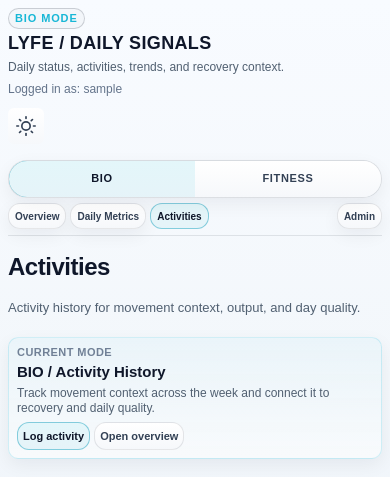
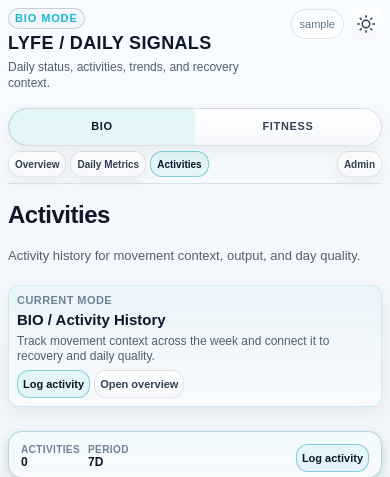
Before and after one commit to MartinParf/lyfeapp, a Django app: page /bio/activities/ in a window 390 px wide. Shown: the top 477 px of the page. Run offline with Django 5.2, Linux system fonts and the light colour scheme; the visitor is signed in with stand-in values (Sample User, id 1); data that the repository does not hold is empty; some libraries are stand-ins or nearby versions.

Commit message:
fixed theme icon

```diff
--- a/core/static/core/css/app.css
+++ b/core/static/core/css/app.css
@@ -111,10 +111,15 @@ body.mode-fitness {
     color: var(--text);
     background: var(--panel-3);
 }
-
+.theme-toggle {
+    width: 32px;
+    height: 32px;
+    padding: 0;
+    flex: 0 0 32px;
+}
 .theme-toggle svg {
-    width: 20px;
-    height: 20px;
+    width: 18px;
+    height: 18px;
 }
 
 /* Logika skrývání ikon podle režimu */
@@ -251,7 +256,26 @@ td {
     gap: 10px;
     margin-bottom: 6px;
 }
-
+.app-utility {
+    display: inline-flex;
+    align-items: center;
+    justify-content: flex-end;
+    gap: 8px;
+    align-self: start;
+    white-space: nowrap;
+}
+.app-user-chip {
+    display: inline-flex;
+    align-items: center;
+    min-height: 30px;
+    padding: 0 10px;
+    border: 1px solid var(--line);
+    border-radius: 999px;
+    background: linear-gradient(180deg, var(--panel-2) 0%, var(--panel) 100%);
+    color: var(--text-dim);
+    font-size: 12px;
+    line-height: 1;
+}
 .app-brand {
     display: grid;
     gap: 2px;
@@ -1471,8 +1495,9 @@ button:focus-visible,
 
     .app-topbar {
         display: grid;
-        grid-template-columns: 1fr;
-        gap: 6px;
+        grid-template-columns: minmax(0, 1fr) auto;
+        align-items: start;
+        gap: 8px;
     }
 
     .card,
@@ -1640,6 +1665,19 @@ button:focus-visible,
     .list-card,
     .stat-tile {
         box-shadow: 0 3px 10px rgba(0, 0, 0, 0.14);
+    }
+    .app-utility {
+        justify-items: end;
+    }
+    .app-utility {
+        gap: 6px;
+    }
+    .app-user-chip {
+        max-width: 88px;
+        padding: 0 8px;
+        font-size: 11px;
+        overflow: hidden;
+        text-overflow: ellipsis;
     }
 }
    /* =========================================================
--- a/templates/base.html
+++ b/templates/base.html
@@ -67,11 +67,12 @@
             </div>
 
             <div class="app-utility">
+                {% if request.user.is_authenticated %}
+                    <span class="app-user-chip" title="Logged in as {{ request.user.username }}">
+                        {{ request.user.username }}
+                    </span>
+                {% endif %}
 
-
-                {% if request.user.is_authenticated %}
-                    <div class="logged-in-row">Logged in as: {{ request.user.username }}</div>
-                {% endif %}
                 <button id="theme-toggle" class="theme-toggle" aria-label="Přepnout motiv">
                     <svg class="icon-moon" viewBox="0 0 24 24" fill="none" stroke="currentColor" stroke-width="2" stroke-linecap="round" stroke-linejoin="round">
                         <path d="M21 12.79A9 9 0 1 1 11.21 3 7 7 0 0 0 21 12.79z"></path>
```
